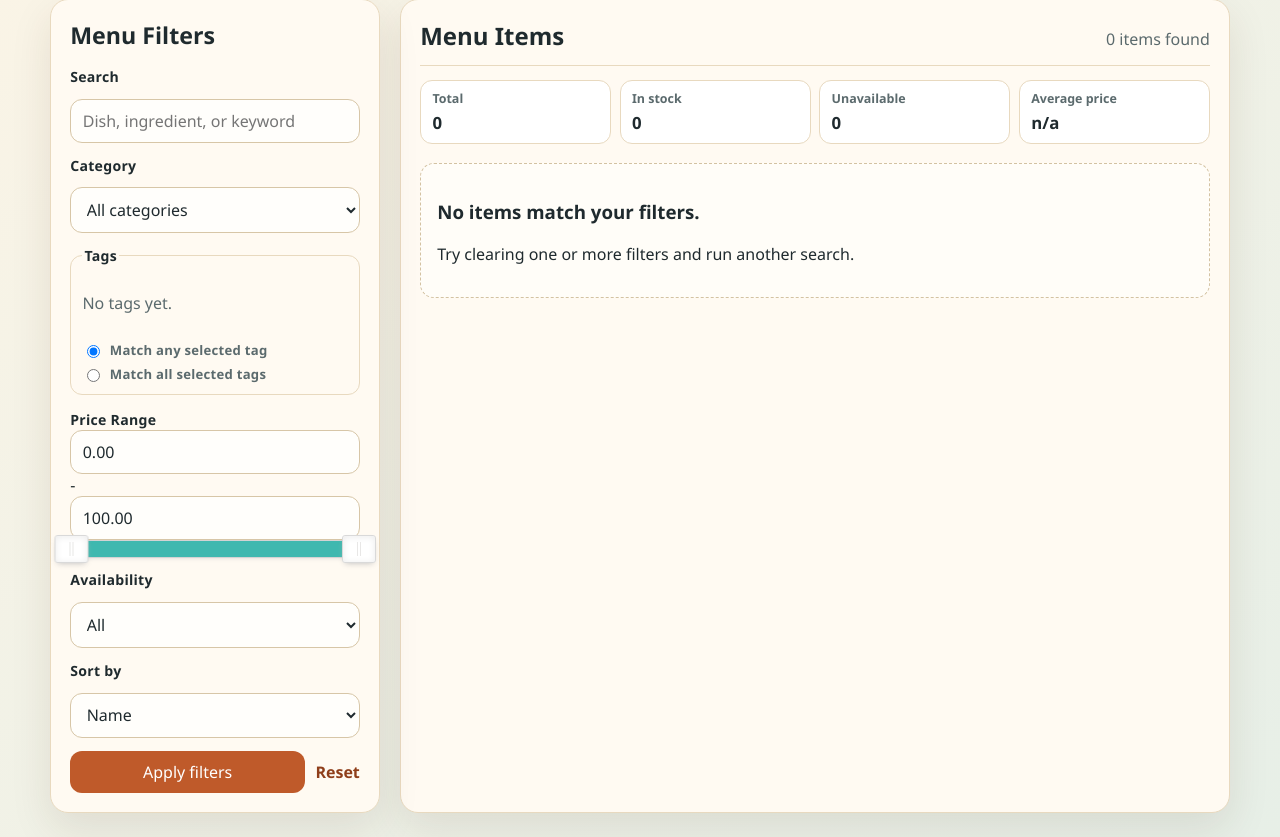
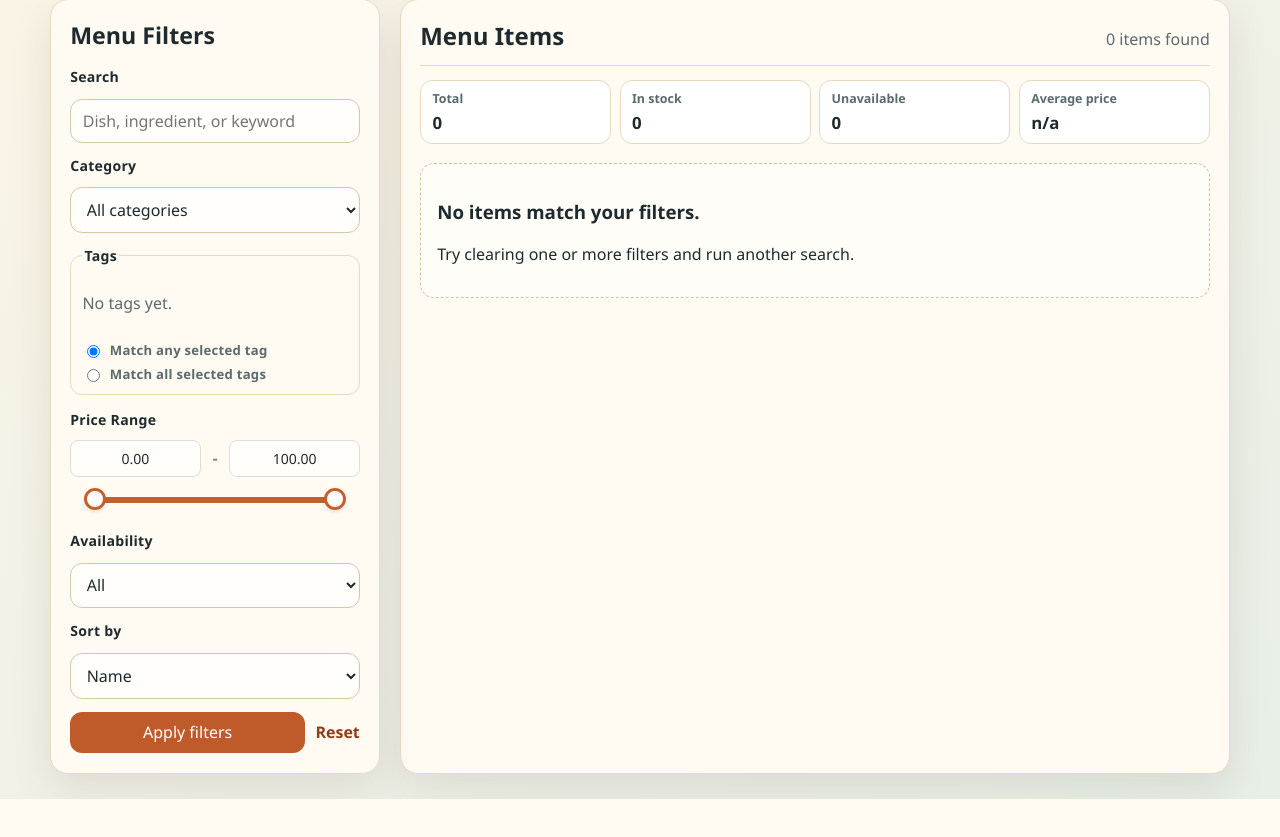
Before and after one commit to ShyriaievMykola/restaurant, a Django app: page / in a window 1280 px wide. Shown: the part 25-862 px from the top of the page. After the commit the page ends 824 px from the top, so only its background shows below. Run offline with Django 5.2, Linux system fonts and the light colour scheme; data that the repository does not hold is empty; some libraries are stand-ins or nearby versions.

Commit message:
Add styles for slider

```diff
--- a/menu/static/menu/css/menu.css
+++ b/menu/static/menu/css/menu.css
@@ -363,6 +363,106 @@ button:hover {
     background: #fff;
 }
 
+.price-slider-wrapper .noUi-target {
+    background: #e0e0e0 !important;
+    border: none !important;
+    box-shadow: none !important;
+    height: 6px !important;
+}
+.price-display { margin-bottom: 10px; font-weight: bold; text-align: center; }
+.price-slider-wrapper .noUi-connect {
+    background: #c2612d !important;
+}
+
+/* 1. Стиль основної лінії (треку) */
+.noUi-target {
+    background: #e0e0e0;
+    border: none;
+    box-shadow: none;
+    height: 6px; /* Робимо лінію тоншою */
+    width: 240px;
+    border-radius: 3px;
+    margin: 15px auto 15px auto;
+}
+
+/* 2. Стиль активної частини лінії (між повзунками) */
+.noUi-connect {
+    background: #c2612d;
+}
+
+/* 3. Перетворюємо квадратні ручки на кола */
+.price-slider-wrapper .noUi-horizontal .noUi-handle {
+    width: 22px !important;
+    height: 22px !important;
+    right: -11px !important; /* Половина ширини для центрування */
+    top: -9px !important;    /* Розраховано: (22px висота - 6px лінія) / 2 + 1px корекція */
+    border-radius: 50% !important;
+    background: #fff !important;
+    border: 3px solid #c2612d !important;
+    box-shadow: 0 2px 4px rgba(0,0,0,0.1) !important;
+    cursor: pointer !important;
+}
+
+/* 4. Видаляємо дві вертикальні риски всередині ручок */
+.price-slider-wrapper .noUi-handle::before,
+.price-slider-wrapper .noUi-handle::after {
+    display: none !important;
+}
+
+/* 5. Ефект при наведенні (опціонально) */
+.price-slider-wrapper .noUi-handle:hover {
+    background: #fdf2e9 !important; /* Легкий відтінок при наведенні */
+    transform: scale(1.1);
+    transition: transform 0.2s ease;
+}
+.price-slider-wrapper .noUi-handle:active {
+    background: #fdf2e9 !important;
+    transform: scale(1.1);
+}
+
+/* 6. Стиль дисплею з цифрами ціни над слайдером */
+.price-display {
+    font-family: inherit;
+    font-size: 15px;
+    color: #444;
+    margin-bottom: 10px;
+    font-weight: 600;
+}
+.price-input-container {
+    display: flex;
+    align-items: center;
+    justify-content: space-between;
+    margin-bottom: 20px;
+    margin-top: 10px;
+}
+
+.price-input-container input {
+    width: 45%;
+    padding: 8px 10px;
+    border: 1px solid #ddd;
+    border-radius: 8px;
+    font-size: 14px;
+    text-align: center;
+    outline: none;
+    transition: border-color 0.2s;
+}
+
+.price-input-container input:focus {
+    border-color: #c2612d; /* Ваш колір */
+}
+
+/* Прибираємо стрілочки "вгору-вниз" у полі number */
+.price-input-container input::-webkit-outer-spin-button,
+.price-input-container input::-webkit-inner-spin-button {
+    -webkit-appearance: none;
+    margin: 0;
+}
+
+.price-input-container .delimiter {
+    color: #888;
+    font-weight: bold;
+}
+
 .detail-grid dt {
     color: var(--muted);
     font-size: 0.82rem;
```
